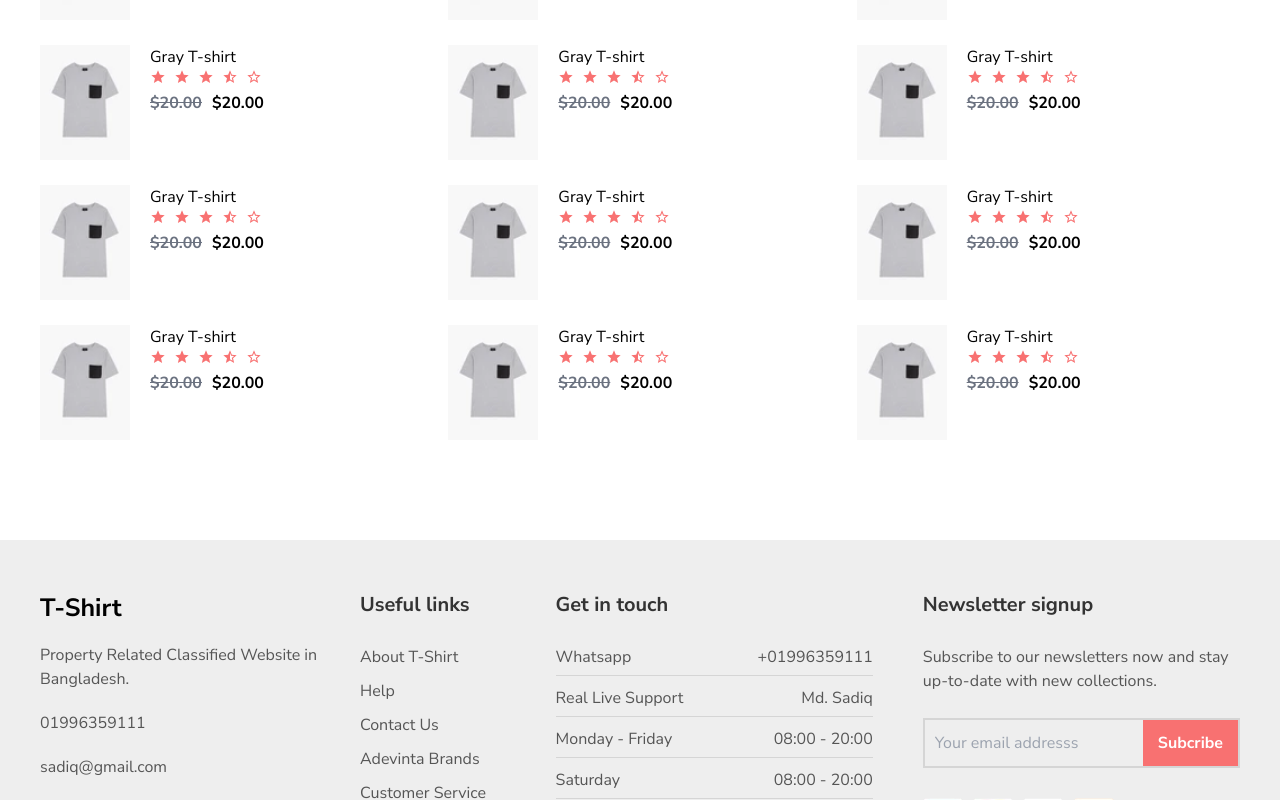
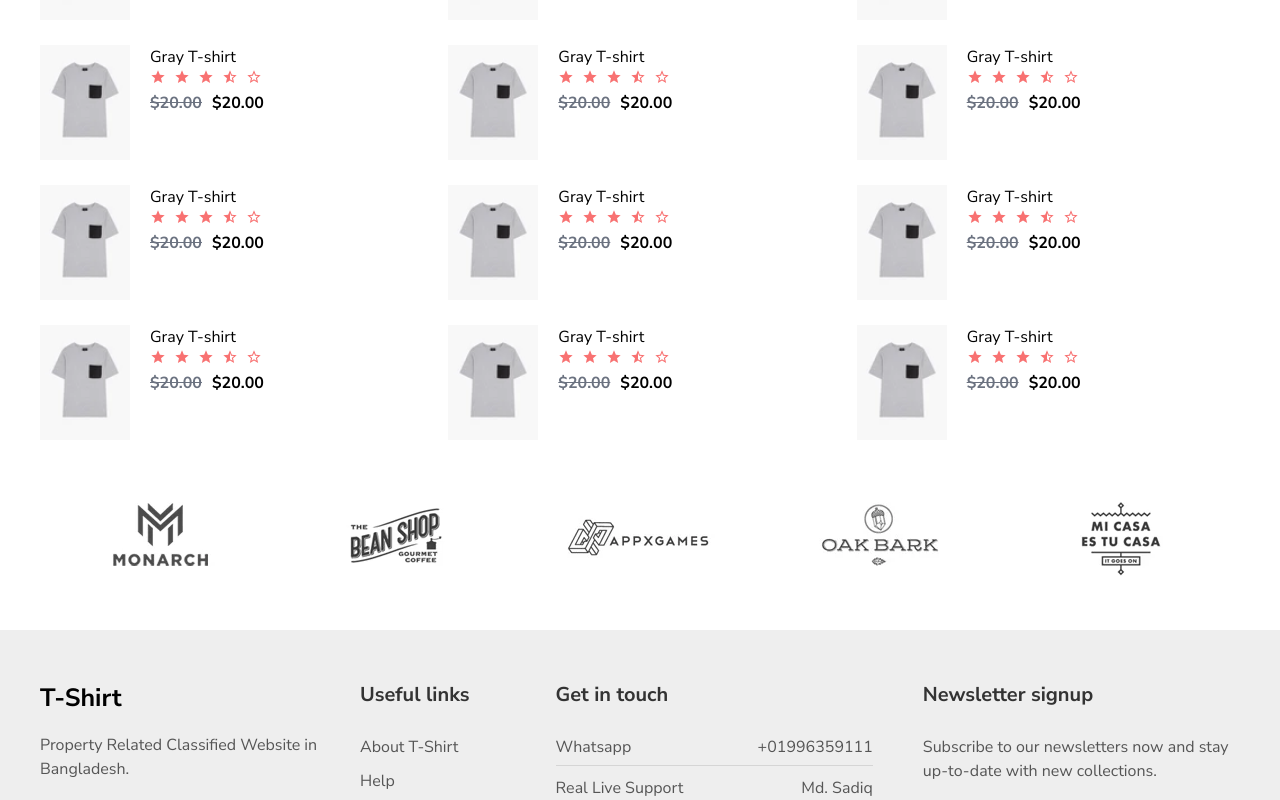
Before and after one commit to HmSani6699/Tshirt_web, a React (Vite) app in the folder Frontend/: page / in a window 1280 px wide. Shown: the part 5546-6346 px from the top of the page. Built offline with nearby package versions, Linux system fonts and the light colour scheme.

Commit message:
added brand logo

```diff
--- /dev/null
+++ b/Frontend/src/Pages/Home/BrandLogo/BrandLogo.jsx
@@ -0,0 +1,69 @@
+import { Swiper, SwiperSlide } from "swiper/react";
+import sideImage_1 from "../../../assets/images/brand/brand_1.webp";
+import sideImage_2 from "../../../assets/images/brand/brand_2.avif";
+import sideImage_3 from "../../../assets/images/brand/brand_3.webp";
+import sideImage_4 from "../../../assets/images/brand/brand_4.webp";
+import sideImage_5 from "../../../assets/images/brand/brand_5.avif";
+import sideImage_6 from "../../../assets/images/brand/brand_6.webp";
+import sideImage_7 from "../../../assets/images/brand/brand_7.avif";
+
+// Import Swiper styles
+import "swiper/css";
+import "swiper/css/pagination";
+
+// import required modules
+// import { Pagination } from "swiper/modules";
+
+const BrandLogo = () => {
+  return (
+    <div className="mb-[30px]  max-w-[1200px] mx-auto">
+      <Swiper
+        slidesPerView={5}
+        // spaceBetween={30}
+        // pagination={{
+        //   clickable: true,
+        // }}
+        // modules={[Pagination]}
+        className="mySwiper"
+      >
+        <SwiperSlide>
+          <div className="flex justify-center">
+            <img src={sideImage_1} alt="" />
+          </div>
+        </SwiperSlide>
+        <SwiperSlide>
+          <div className="flex justify-center">
+            <img src={sideImage_2} alt="" />
+          </div>
+        </SwiperSlide>
+        <SwiperSlide>
+          <div className="flex justify-center">
+            <img src={sideImage_3} alt="" />
+          </div>
+        </SwiperSlide>
+        <SwiperSlide>
+          <div className="flex justify-center">
+            <img src={sideImage_4} alt="" />
+          </div>
+        </SwiperSlide>
+        <SwiperSlide>
+          <div className="flex justify-center">
+            <img src={sideImage_5} alt="" />
+          </div>
+        </SwiperSlide>
+        <SwiperSlide>
+          <div className="flex justify-center">
+            <img src={sideImage_6} alt="" />
+          </div>
+        </SwiperSlide>
+        <SwiperSlide>
+          <div className="flex justify-center">
+            <img src={sideImage_7} alt="" />
+          </div>
+        </SwiperSlide>
+      </Swiper>
+    </div>
+  );
+};
+
+export default BrandLogo;
--- a/Frontend/src/Pages/Home/Featured/Featured.jsx
+++ b/Frontend/src/Pages/Home/Featured/Featured.jsx
@@ -3,7 +3,7 @@ import FeaturedCart from "../../../component/FeaturedCart/FeaturedCart";
 
 const Featured = () => {
   return (
-    <div className="max-w-[1200px] mx-auto mb-[100px] ">
+    <div className="max-w-[1200px] mx-auto mb-[30px] ">
       <h2 className="text-[25px] text-[#333333] text-center">
         Featured Product
       </h2>
--- a/Frontend/src/Pages/Home/Home/Home.jsx
+++ b/Frontend/src/Pages/Home/Home/Home.jsx
@@ -9,6 +9,7 @@ import Man from "../Man/Man";
 import Woman from "../Woman/Woman";
 import ProductOffers from "../ProductOffers/ProductOffers";
 import TopProduct from "../TopProduct/TopProduct";
+import BrandLogo from "../BrandLogo/BrandLogo";
 
 const Home = () => {
   return (
@@ -22,6 +23,7 @@ const Home = () => {
       <Woman />
       <TopProduct />
       <Featured />
+      <BrandLogo />
       <Footer />
     </div>
   );
```
